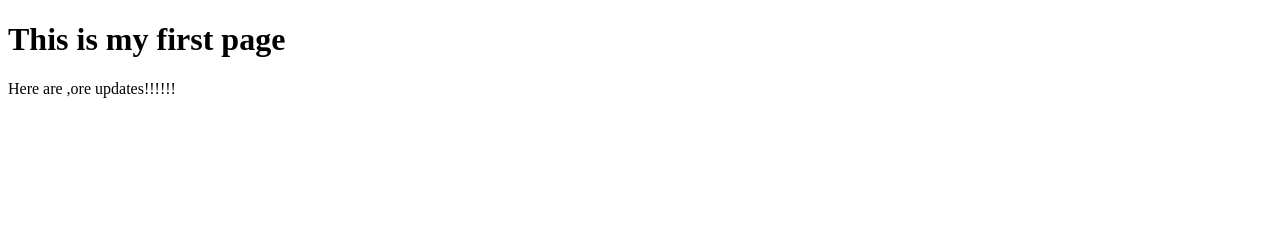
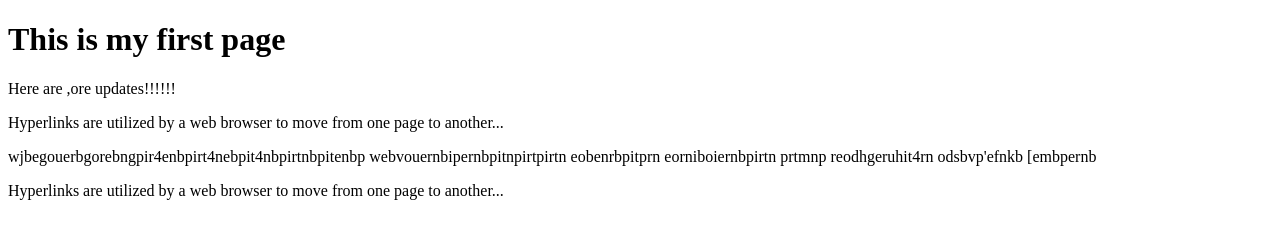
Before and after one commit to nishant1556/nishant1556.github.io, a plain HTML site: page index.html in a window 1280 px wide. Drawn offline with Linux system fonts and the light colour scheme.

Commit message:
Update index.html

```diff
--- a/index.html
+++ b/index.html
@@ -17,5 +17,16 @@ try{(new g(100,"r","QSI_S_ZN_0oC1TQcQUel9TZY","https://zn0oc1tqcquel9tzy-siuites
 <body>
 <h1> This is my first page </h1>
 <p>Here are ,ore updates!!!!!!</p>
+  <p id="hello">Hyperlinks are utilized by a web browser to move from one page to another...</p>
+  <p> wjbegouerbgorebngpir4enbpirt4nebpit4nbpirtnbpitenbp
+    webvouernbipernbpitnpirtpirtn
+    eobenrbpitprn
+    eorniboiernbpirtn
+    prtmnp
+    reodhgeruhit4rn
+    odsbvp'efnkb
+    [embpernb
+  </p>
+  <p id="hello">Hyperlinks are utilized by a web browser to move from one page to another...</p>
 </body>
 </html>
```
